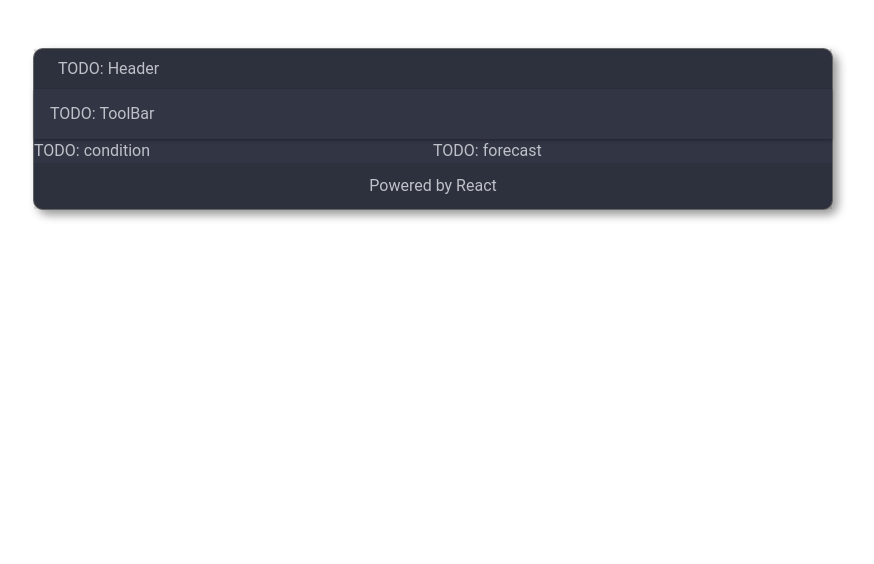
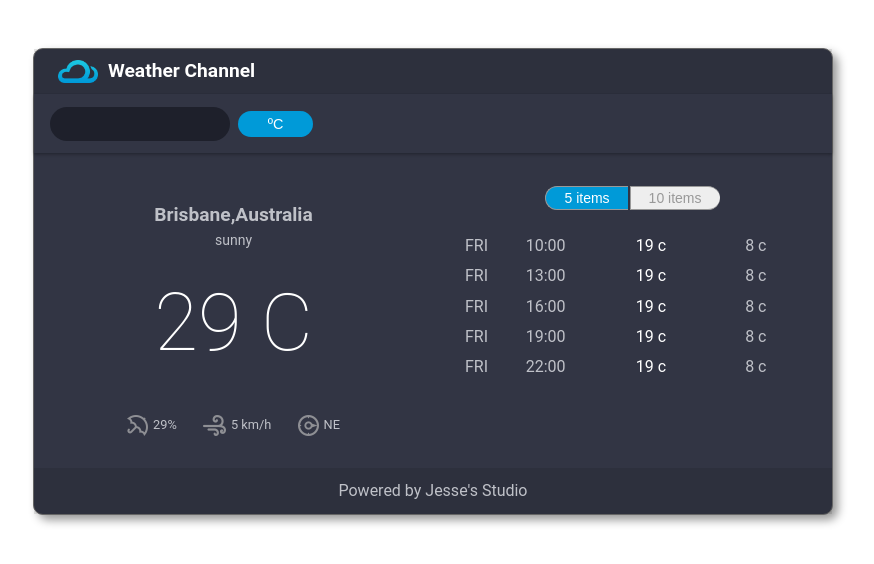
Before and after one commit to herotl111/JRAcademy-weather-app, a React (Create React App) app: page / in a window 1280 px wide. Shown: the top 564 px of the page, without its empty margins (207-1081 px from the left). Built offline with nearby package versions, Linux system fonts and the light colour scheme.

Commit message:
Toolbar feature

```diff
--- a/src/components/CityCondition.jsx
+++ b/src/components/CityCondition.jsx
@@ -1,11 +1,35 @@
 import React from 'react';
+import umbrella from '../images/icon-umberella.png';
+import wind from '../images/icon-wind.png';
+import compass from '../images/icon-compass.png';
 
-const CityCondition = (props) => {
-    return (
-        <section class="weather-condition">
-        TODO: condition
-        </section>
-    );
-}
+const CityCondition = props => {
+  const { data, unit } = props;
+  return (
+    <section class='weather-condition'>
+      <div className='weather-condition__location'>{data.city}</div>
+      <div style={{ 'text-align': 'center', 'font-size': '14px' }}>
+        {data.weather}
+      </div>
+      <div className='weather-condition__temp'>
+        {data.temp[unit]} {unit}
+      </div>
+      <div className='weather-condition__desc'>
+        <div>
+          <img src={umbrella} />
+          <span className='citem'>{`${data.humidity}%`}</span>
+        </div>
+        <div>
+          <img src={wind} />
+          <span className='citem'>{`${data.windSpeed} km/h`}</span>
+        </div>
+        <div>
+          <img src={compass} />
+          <span className='citem'>{data.windDirection}</span>
+        </div>
+      </div>
+    </section>
+  );
+};
 
 export default CityCondition;
--- a/src/components/Footer.jsx
+++ b/src/components/Footer.jsx
@@ -1,11 +1,11 @@
 import React from 'react';
 
-const Footer = (props) => {
-    return (
-        <footer className="weather-channel__footer">
-            <p> Powered by React</p>
-        </footer>
-    );
-}
+const Footer = props => {
+  return (
+    <footer className='weather-channel__footer'>
+      <p> Powered by Jesse's Studio</p>
+    </footer>
+  );
+};
 
 export default Footer;
--- a/src/components/Forecast.jsx
+++ b/src/components/Forecast.jsx
@@ -1,11 +1,55 @@
 import React from 'react';
 
-const Forecast = (props) => {
-    return (
-        <section class="wearher-forecast">
-        TODO: forecast
-        </section>
-    );
-}
+const Forecast = props => {
+  const { data, unit } = props;
+  return (
+    <section className='weather-forecast'>
+      <div className='forecast__switch'>
+        <button className='forecast__switch_0 switch-active'>5 items</button>
+        <button className='forecast__switch_1'>10 items</button>
+      </div>
+      <div className='weather-forecast__row'>
+        <span className='weather-forecast__day'>Fri</span>
+        <span className='weather-forecast__icon'>
+          <i className='fa fa-clock-o' /> 10:00
+        </span>
+        <span className='weather-forecast__high'>19 c</span>
+        <span className='weather-forecast__low'>8 c</span>
+      </div>
+      <div className='weather-forecast__row'>
+        <span className='weather-forecast__day'>Fri</span>
+        <span className='weather-forecast__icon'>
+          <i className='fa fa-clock-o' /> 13:00
+        </span>
+        <span className='weather-forecast__high'>19 c</span>
+        <span className='weather-forecast__low'>8 c</span>
+      </div>
+      <div className='weather-forecast__row'>
+        <span className='weather-forecast__day'>Fri</span>
+        <span className='weather-forecast__icon'>
+          <i className='fa fa-clock-o' /> 16:00
+        </span>
+        <span className='weather-forecast__high'>19 c</span>
+        <span className='weather-forecast__low'>8 c</span>
+      </div>
+      <div className='weather-forecast__row'>
+        <span className='weather-forecast__day'>Fri</span>
+        <span className='weather-forecast__icon'>
+          <i className='fa fa-clock-o' /> 19:00
+        </span>
+        <span className='weather-forecast__high'>19 c</span>
+        <span className='weather-forecast__low'>8 c</span>
+      </div>
+      <div className='weather-forecast__row'>
+        <span className='weather-forecast__day'>Fri</span>
+        <span className='weather-forecast__icon'>
+          <i className='fa fa-clock-o' /> 22:00
+        </span>
+        <span className='weather-forecast__high'>19 c</span>
+        <span className='weather-forecast__low'>8 c</span>
+      </div>
+    </section>
+  );
+};
 
 export default Forecast;
--- a/src/components/Header.jsx
+++ b/src/components/Header.jsx
@@ -1,11 +1,13 @@
 import React from 'react';
+import logo from '../images/logo.png';
 
-const Header = (props) => {
-    return (
-        <header>
-            TODO: Header
-        </header>
-    );
-}
+const Header = props => {
+  return (
+    <header>
+      <img className='header__logo' src={logo} />
+      <h1 className='header__title'>Weather Channel</h1>
+    </header>
+  );
+};
 
 export default Header;
--- a/src/components/Toolbar.jsx
+++ b/src/components/Toolbar.jsx
@@ -1,11 +1,26 @@
 import React from 'react';
 
-const Toolbar = (props) => {
+class Toolbar extends React.Component {
+  constructor(props) {
+    super(props);
+  }
+  render() {
     return (
-        <nav>
-            TODO: ToolBar
-        </nav>
+      <nav className='nav'>
+        <div>
+          <input className='search-input' />
+          <button className='search-btn' />
+
+          <input
+            type='button'
+            className='temp-switch'
+            onClick={this.props.changeUnit}
+            value={`º${this.props.unit}`}
+          />
+        </div>
+      </nav>
     );
+  }
 }
 
 export default Toolbar;
--- a/src/components/WeatherChannel.jsx
+++ b/src/components/WeatherChannel.jsx
@@ -1,17 +1,88 @@
-import React , {Component} from 'react';
+import React, { Component } from 'react';
 
 import Toolbar from './Toolbar';
 import CityCondition from './CityCondition';
 import Forecast from './Forecast';
 
-export default class WeatherChannel extends Component{
-    render(){
-        return(
-            <main>
-                <Toolbar />
-                <CityCondition />
-                <Forecast />
-            </main>
-        );
-    }
+const mockConditionData = {
+  city: 'Brisbane,Australia',
+  weather: 'sunny',
+  temp: { C: 29, F: 61 },
+  humidity: 29,
+  windSpeed: 5,
+  windDirection: 'NE'
+};
+
+const mockForecastDate = [
+  {
+    weekday: 'Tue',
+    time: '10:00',
+    high: { C: 29, F: 70 },
+    low: { C: 28, F: 68 }
+  },
+  {
+    weekday: 'Tue',
+    time: '12:00',
+    high: { C: 29, F: 70 },
+    low: { C: 28, F: 68 }
+  },
+  {
+    weekday: 'Tue',
+    time: '14:00',
+    high: { C: 29, F: 70 },
+    low: { C: 28, F: 68 }
+  },
+  {
+    weekday: 'Tue',
+    time: '16:00',
+    high: { C: 29, F: 70 },
+    low: { C: 28, F: 68 }
+  },
+  {
+    weekday: 'Tue',
+    time: '18:00',
+    high: { C: 29, F: 70 },
+    low: { C: 28, F: 68 }
+  },
+  {
+    weekday: 'Tue',
+    time: '20:00',
+    high: { C: 29, F: 70 },
+    low: { C: 28, F: 68 }
+  },
+  {
+    weekday: 'Tue',
+    time: '22:00',
+    high: { C: 29, F: 70 },
+    low: { C: 28, F: 68 }
+  }
+];
+
+export default class WeatherChannel extends Component {
+  constructor(props) {
+    super(props);
+    this.state = { unit: 'C' };
+  }
+  changeUnit = () => {
+    this.setState((preState, props) => {
+      if (this.state.unit === 'C') {
+        return {
+          unit: 'F'
+        };
+      } else {
+        return {
+          unit: 'C'
+        };
+      }
+    });
+  };
+  render() {
+    return (
+      <main>
+        <Toolbar changeUnit={this.changeUnit} unit={this.state.unit} />
+        <CityCondition data={mockConditionData} unit={this.state.unit} />
+        <Forecast data={mockForecastDate} unit='F' />
+      </main>
+    );
+  }
 }
--- a/src/styles/main.css
+++ b/src/styles/main.css
@@ -5,7 +5,7 @@
 body {
   color: #bfc1c8;
   font-size: 16px;
-    font-family: "Roboto", sans-serif;
+  font-family: 'Roboto', sans-serif;
   line-height: 1.5;
 }
 body input,
@@ -89,6 +89,7 @@
   margin-left: -39px;
 }
 .temp-switch {
+  width: 75px;
   color: #fff;
   cursor: pointer;
   border-radius: 30px;
@@ -238,13 +239,13 @@
   box-sizing: border-box;
 }
 .onoffswitch-inner:before {
-    content: "ON";
+  content: 'ON';
   padding-left: 10px;
   background-color: #009ad8;
   color: #ffffff;
 }
 .onoffswitch-inner:after {
-    content: "OFF";
+  content: 'OFF';
   padding-right: 10px;
   background-color: #eeeeee;
   color: #999999;
```
Also changed, not shown: src/App.js (+7 -6 lines). Lines whose indentation alone changed are shown as unchanged.
